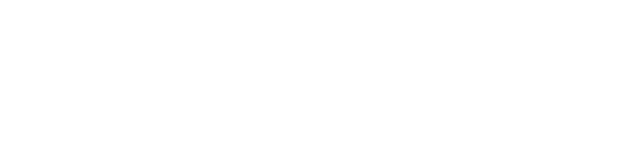
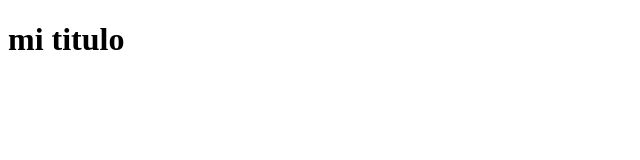
Before and after one commit to ElenaNavaNegrete/mi-ProyectoGit, a plain HTML site: page Index.html in a window 1280 px wide. Shown: the whole page, without its empty margins (0-640 px from the left). Drawn offline with Linux system fonts and the light colour scheme.

Commit message:
Camvios al archivo index con el codigo HTML

```diff
--- a/Index.html
+++ b/Index.html
@@ -6,6 +6,6 @@
     <title>Document</title>
 </head>
 <body>
-
+    <h1>mi titulo</h1>
 </body>
 </html>
```
